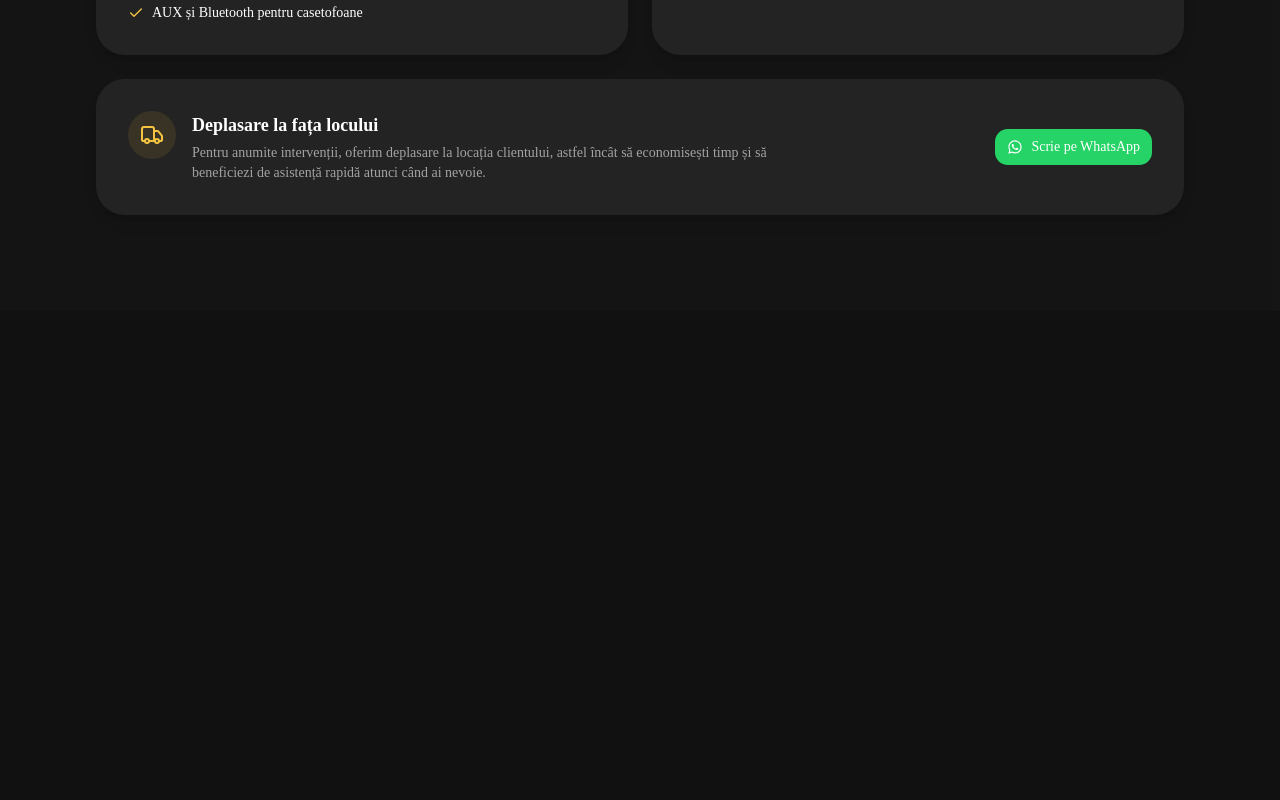
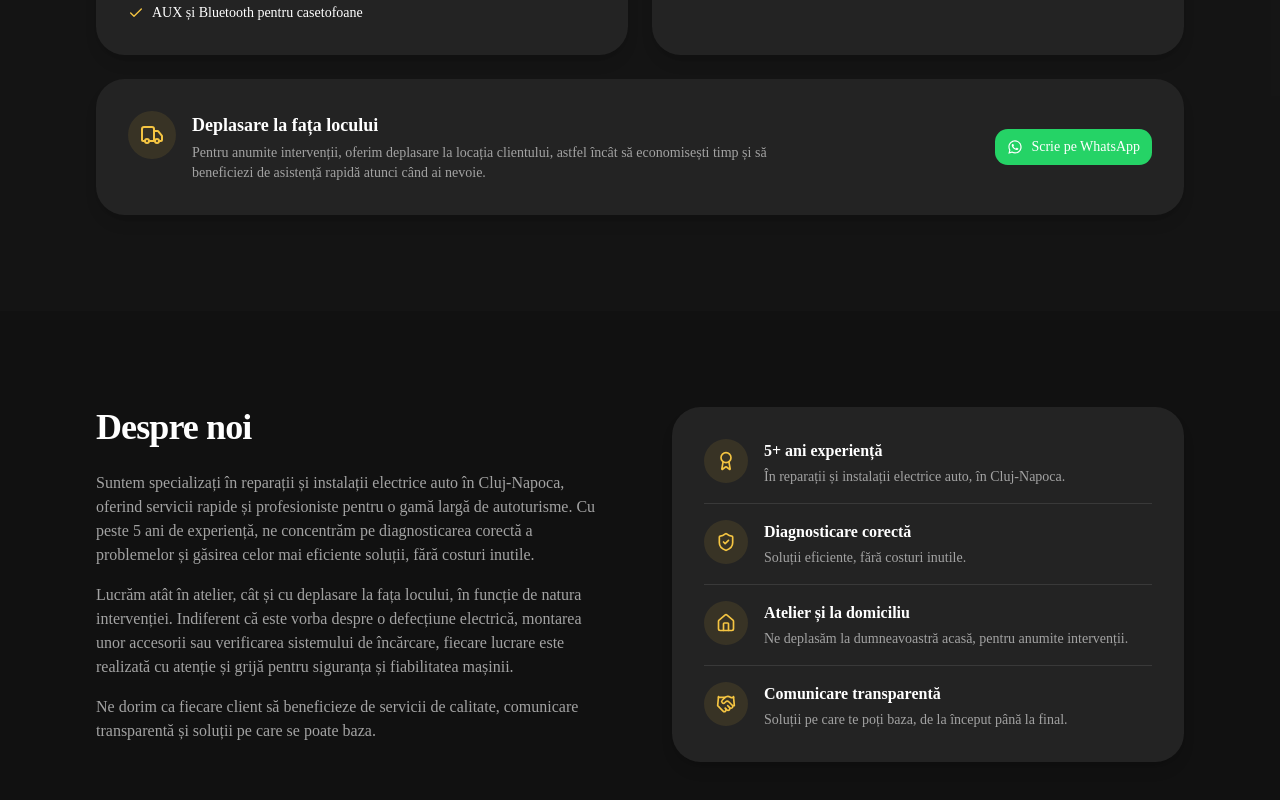
Before and after one commit to teodoracornea/electrician-site, a Next.js app: page / in a window 1280 px wide. Shown: the part 1683-2483 px from the top of the page. Before the commit the page ends 1994 px from the top, so only its background shows below. Built offline with nearby package versions, Linux system fonts and the light colour scheme.

Commit message:
Add Despre noi section
About copy on one side, highlight card (5+ ani experienta, diagnosticare
corecta, atelier + deplasare la domiciliu, comunicare transparenta) on
the other.

Co-Authored-By: Claude Sonnet 5 <noreply@anthropic.com>

```diff
--- a/app/page.tsx
+++ b/app/page.tsx
@@ -1,11 +1,13 @@
 import { Hero } from "@/components/hero";
 import { Services } from "@/components/services";
+import { About } from "@/components/about";
 
 export default function Home() {
   return (
     <main className="flex-1">
       <Hero />
       <Services />
+      <About />
     </main>
   );
 }
--- /dev/null
+++ b/components/about.tsx
@@ -0,0 +1,54 @@
+import { Award, Handshake, Home, ShieldCheck } from "lucide-react";
+import type { LucideIcon } from "lucide-react";
+import { FadeIn } from "@/components/fade-in";
+import { aboutHighlights, aboutParagraphs } from "@/lib/about";
+
+const iconMap: Record<string, LucideIcon> = {
+  Award,
+  ShieldCheck,
+  Home,
+  Handshake,
+};
+
+export function About() {
+  return (
+    <section id="despre-noi" className="scroll-mt-16 py-16 sm:py-24">
+      <div className="mx-auto max-w-6xl px-4 sm:px-6 lg:grid lg:grid-cols-2 lg:gap-16 lg:px-8">
+        <FadeIn>
+          <h2 className="text-3xl font-bold tracking-tight sm:text-4xl">
+            Despre noi
+          </h2>
+          <div className="mt-6 space-y-4 text-muted-foreground">
+            {aboutParagraphs.map((paragraph) => (
+              <p key={paragraph}>{paragraph}</p>
+            ))}
+          </div>
+        </FadeIn>
+
+        <FadeIn
+          delay={0.1}
+          className="mt-10 rounded-2xl bg-card p-6 shadow-lg shadow-black/10 sm:p-8 lg:mt-0"
+        >
+          <ul className="divide-y divide-border">
+            {aboutHighlights.map((highlight) => {
+              const Icon = iconMap[highlight.icon];
+              return (
+                <li key={highlight.title} className="flex gap-4 py-4 first:pt-0 last:pb-0">
+                  <div className="flex size-11 shrink-0 items-center justify-center rounded-full bg-accent/10 text-accent">
+                    <Icon className="size-5" />
+                  </div>
+                  <div>
+                    <p className="font-semibold">{highlight.title}</p>
+                    <p className="mt-1 text-sm text-muted-foreground">
+                      {highlight.description}
+                    </p>
+                  </div>
+                </li>
+              );
+            })}
+          </ul>
+        </FadeIn>
+      </div>
+    </section>
+  );
+}
--- /dev/null
+++ b/lib/about.ts
@@ -0,0 +1,28 @@
+export const aboutParagraphs = [
+  "Suntem specializați în reparații și instalații electrice auto în Cluj-Napoca, oferind servicii rapide și profesioniste pentru o gamă largă de autoturisme. Cu peste 5 ani de experiență, ne concentrăm pe diagnosticarea corectă a problemelor și găsirea celor mai eficiente soluții, fără costuri inutile.",
+  "Lucrăm atât în atelier, cât și cu deplasare la fața locului, în funcție de natura intervenției. Indiferent că este vorba despre o defecțiune electrică, montarea unor accesorii sau verificarea sistemului de încărcare, fiecare lucrare este realizată cu atenție și grijă pentru siguranța și fiabilitatea mașinii.",
+  "Ne dorim ca fiecare client să beneficieze de servicii de calitate, comunicare transparentă și soluții pe care se poate baza.",
+] as const;
+
+export const aboutHighlights = [
+  {
+    icon: "Award",
+    title: "5+ ani experiență",
+    description: "În reparații și instalații electrice auto, în Cluj-Napoca.",
+  },
+  {
+    icon: "ShieldCheck",
+    title: "Diagnosticare corectă",
+    description: "Soluții eficiente, fără costuri inutile.",
+  },
+  {
+    icon: "Home",
+    title: "Atelier și la domiciliu",
+    description: "Ne deplasăm la dumneavoastră acasă, pentru anumite intervenții.",
+  },
+  {
+    icon: "Handshake",
+    title: "Comunicare transparentă",
+    description: "Soluții pe care te poți baza, de la început până la final.",
+  },
+] as const;
```
